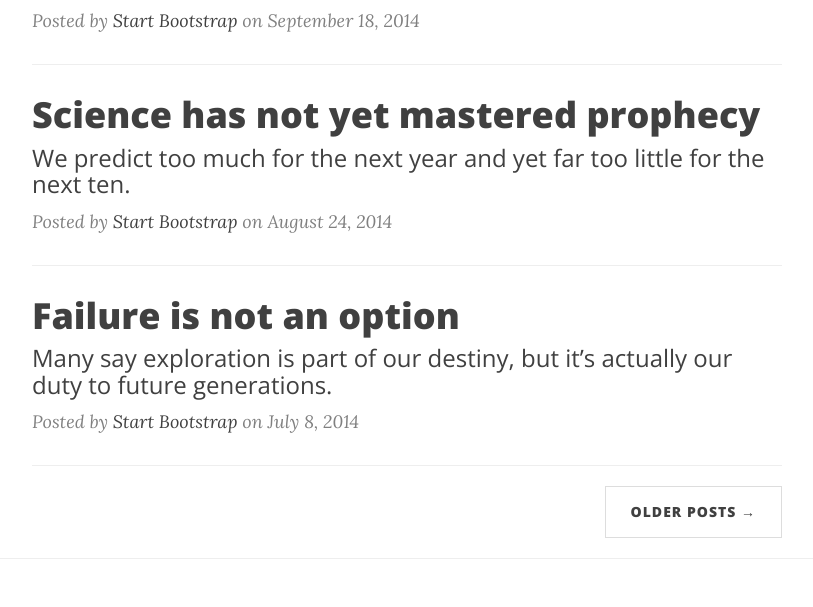
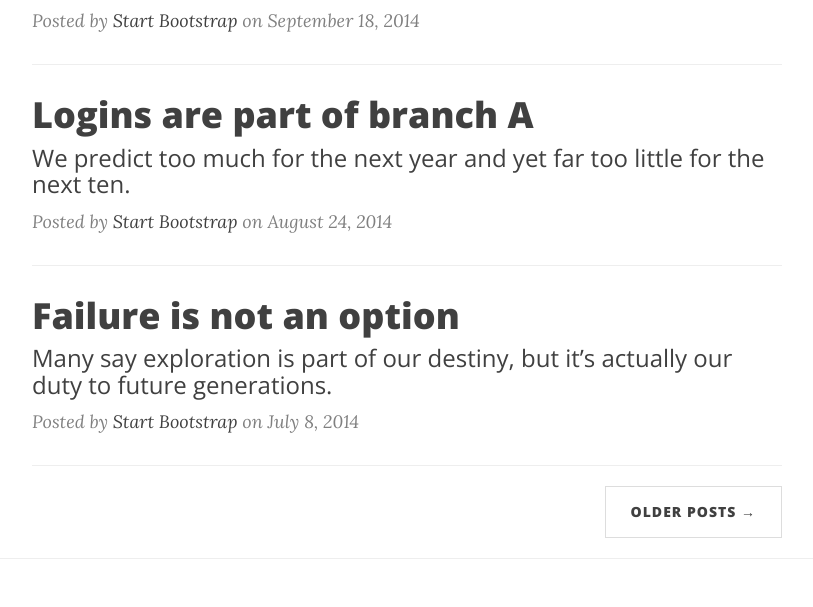
Before and after one commit to Kauress/code, a plain HTML site: page index.html in a window 1280 px wide. Shown: the part 824-1431 px from the top of the page, without its empty margins (233-1046 px from the left). Drawn offline with nearby package versions, Linux system fonts and the light colour scheme.

Commit message:
committing stash commit

```diff
--- a/index.html
+++ b/index.html
@@ -115,7 +115,8 @@
                 <div class="post-preview">
                     <a href="post.html">
                         <h2 class="post-title">
-                            Science has not yet mastered prophecy
+                            Logins are part of branch A
+
                         </h2>
                         <h3 class="post-subtitle">
                             We predict too much for the next year and yet far too little for the next ten.
```
